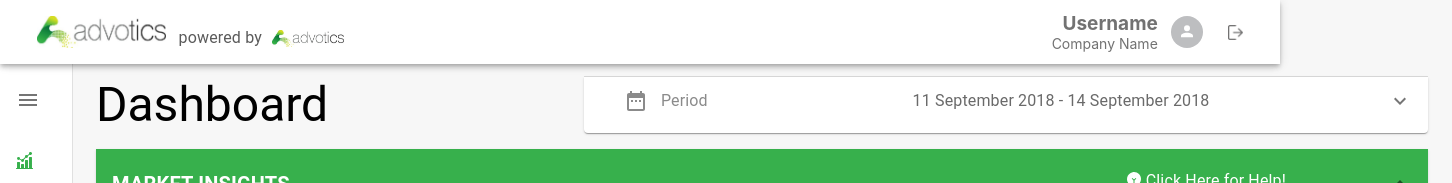
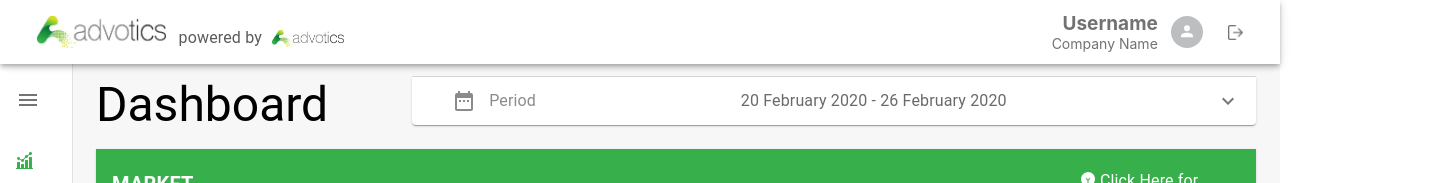
Before and after one commit to rakhmadbudiono/dashboard, a React (Create React App) app: page / in a window 1280 px wide. Shown: the top 183 px of the page, 1452 px wide, since content can reach past the window. Built offline with nearby package versions, Linux system fonts and the light colour scheme.

Commit message:
add pick range date functionality

```diff
--- a/src/components/DatePicker.js
+++ b/src/components/DatePicker.js
@@ -6,13 +6,6 @@ const useStyles = makeStyles(theme => ({}));
 
 const DatePicker = props => {
   const classes = useStyles();
-  const [selectedDate, setSelectedDate] = React.useState(
-    new Date("2014-08-18T21:11:54")
-  );
-
-  const handleDateChange = date => {
-    setSelectedDate(date);
-  };
 
   return (
     <KeyboardDatePicker
@@ -22,8 +15,7 @@ const DatePicker = props => {
       margin="normal"
       id="date-picker-inline"
       label="Date picker inline"
-      value={selectedDate}
-      onChange={handleDateChange}
+      value={props.date}
       KeyboardButtonProps={{
         "aria-label": "change date"
       }}
--- a/src/components/layout/Header.js
+++ b/src/components/layout/Header.js
@@ -50,7 +50,7 @@ const useStyles = makeStyles(theme => ({
   appBar: {
     backgroundColor: "white",
     height: "64px",
-    zIndex: 1
+    zIndex: 2
   },
   userDetails: {
     color: "black",
--- a/src/pages/Dashboard.js
+++ b/src/pages/Dashboard.js
@@ -19,8 +19,8 @@ import DatePicker from "components/DatePicker";
 import Dropdown from "components/Dropdown";
 import DropdownMenu from "components/DropdownMenu";
 import DetailCard from "components/DetailCard";
+import ProductCard from "components/ProductCard";
 import trollImage from "assets/troll.svg";
-import ProductCard from "../components/ProductCard";
 
 const useStyles = makeStyles(theme => ({
   flex: {
@@ -42,6 +42,12 @@ const useStyles = makeStyles(theme => ({
     marginBottom: "1vw"
   },
   period: { display: "flex" },
+  periodDropdown: {
+    position: "absolute",
+    zIndex: 1,
+    right: 0,
+    marginRight: "24px"
+  },
   dropdownPeriodIcon: {
     color: "#8B8B8B",
     marginRight: "1vw"
@@ -60,7 +66,8 @@ const useStyles = makeStyles(theme => ({
     paddingRight: "2vw"
   },
   applyButton: {
-    marginTop: "1vw"
+    marginTop: "1vw",
+    backgroundColor: "#37B04C"
   },
   marketInsights: {
     marginTop: "2vw",
@@ -124,12 +131,54 @@ const useStyles = makeStyles(theme => ({
 const Dashboard = props => {
   const classes = useStyles();
 
-  const [selectedDate, setSelectedDate] = React.useState(
-    new Date("2014-08-18T21:11:54")
+  const months = [
+    "January",
+    "February",
+    "March",
+    "April",
+    "May",
+    "June",
+    "July",
+    "August",
+    "September",
+    "October",
+    "November",
+    "December"
+  ];
+
+  const [selectedInitialDate, setInitialSelectedDate] = React.useState(
+    new Date(new Date().setDate(new Date().getDate() - 7))
   );
 
-  const handleDateChange = date => {
-    setSelectedDate(date);
+  const [selectedEndDate, setEndSelectedDate] = React.useState(
+    new Date(new Date().setDate(new Date().getDate() - 1))
+  );
+
+  const handleDateChange = (event, option) => {
+    switch (option) {
+      case 1:
+        setInitialSelectedDate(
+          new Date(new Date().setDate(new Date().getDate() - 1))
+        );
+        break;
+      case 2:
+        setInitialSelectedDate(
+          new Date(new Date().setDate(new Date().getDate() - 7))
+        );
+        break;
+      case 3:
+        setInitialSelectedDate(
+          new Date(new Date().setDate(new Date().getDate() - 30))
+        );
+        break;
+      case 4:
+        setInitialSelectedDate(
+          new Date(new Date().setDate(new Date().getDate() - 30))
+        );
+        break;
+      default:
+        break;
+    }
   };
 
   return (
@@ -143,6 +192,7 @@ const Dashboard = props => {
               Dashboard
             </Typography>
             <Dropdown
+              classes={classes.periodDropdown}
               summary={
                 <Container className={classes.period}>
                   <div className={classes.flex}>
@@ -153,7 +203,12 @@ const Dashboard = props => {
                   </div>
 
                   <Typography className={classes.dropdownPeriodDate}>
-                    11 September 2018 - 14 September 2018
+                    {selectedInitialDate.getDate()}{" "}
+                    {months[selectedInitialDate.getMonth()]}{" "}
+                    {selectedInitialDate.getFullYear()} -{" "}
+                    {selectedEndDate.getDate()}{" "}
+                    {months[selectedEndDate.getMonth()]}{" "}
+                    {selectedEndDate.getFullYear()}
                   </Typography>
                 </Container>
               }
@@ -162,13 +217,21 @@ const Dashboard = props => {
                   <MenuList className={classes.menuList}>
                     <MenuItem>Today</MenuItem>
                     <Divider />
-                    <MenuItem>Yesterday</MenuItem>
+                    <MenuItem onClick={event => handleDateChange(event, 1)}>
+                      Yesterday
+                    </MenuItem>
                     <Divider />
-                    <MenuItem>Last 7 Day</MenuItem>
+                    <MenuItem onClick={event => handleDateChange(event, 2)}>
+                      Last 7 Day
+                    </MenuItem>
                     <Divider />
-                    <MenuItem>Last 30 Day</MenuItem>
+                    <MenuItem onClick={event => handleDateChange(event, 3)}>
+                      Last 30 Day
+                    </MenuItem>
                     <Divider />
-                    <MenuItem>Last Month</MenuItem>
+                    <MenuItem onClick={event => handleDateChange(event, 4)}>
+                      Last Month
+                    </MenuItem>
                     <Divider />
                     <MenuItem>Custom</MenuItem>
                     <Button
@@ -181,8 +244,8 @@ const Dashboard = props => {
                   </MenuList>
                   <Divider orientation="vertical" flexItem />
                   <MuiPickersUtilsProvider utils={DateFnsUtils}>
-                    <DatePicker />
-                    <DatePicker />
+                    <DatePicker date={selectedInitialDate} />
+                    <DatePicker date={selectedEndDate} />
                   </MuiPickersUtilsProvider>
                 </Container>
               }
```
